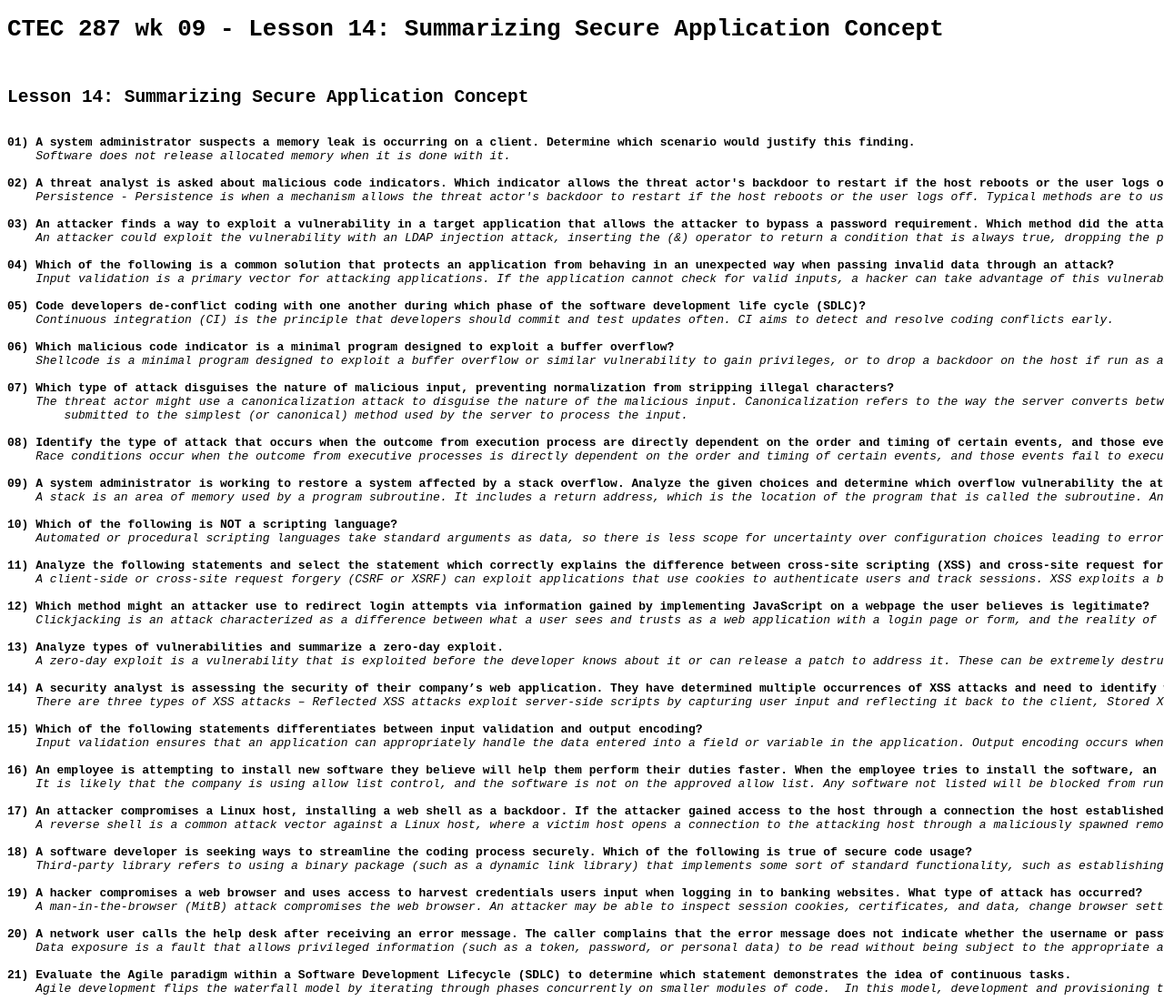
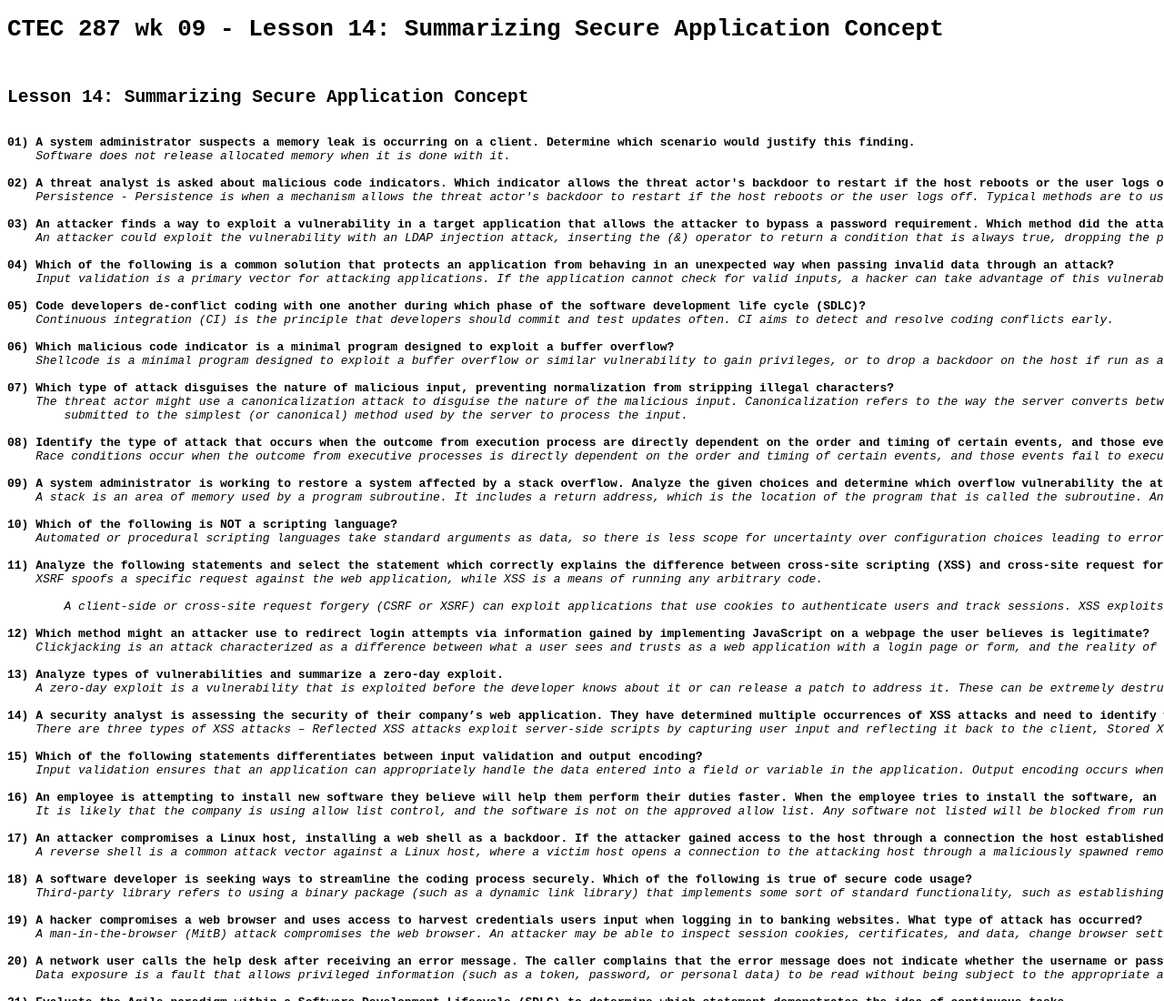
Before and after one commit to Ploppa-Smurph/ctec287_networkSecurity, a plain HTML site: page wk09/index.html in a window 1280 px wide. Shown: the top 1100 px of the page at 91% size. Drawn offline with Linux system fonts and the light colour scheme.

Commit message:
working on 287

```diff
--- a/wk09/index.html
+++ b/wk09/index.html
@@ -41,7 +41,9 @@
     <i>Automated or procedural scripting languages take standard arguments as data, so there is less scope for uncertainty over configuration choices leading to errors. A domain-specific language (DSL) performs a particular task, such as regex string parsing.</i>
 
 <b>11) Analyze the following statements and select the statement which correctly explains the difference between cross-site scripting (XSS) and cross-site request forgery (XSRF).</b>
-    <i>A client-side or cross-site request forgery (CSRF or XSRF) can exploit applications that use cookies to authenticate users and track sessions. XSS exploits a browser’s trust and can perform an XSRF attack.</i>
+    <i>XSRF spoofs a specific request against the web application, while XSS is a means of running any arbitrary code.
+
+        A client-side or cross-site request forgery (CSRF or XSRF) can exploit applications that use cookies to authenticate users and track sessions. XSS exploits a browser’s trust and can perform an XSRF attack.</i>
 
 <b>12) Which method might an attacker use to redirect login attempts via information gained by implementing JavaScript on a webpage the user believes is legitimate?</b>
     <i>Clickjacking is an attack characterized as a difference between what a user sees and trusts as a web application with a login page or form, and the reality of the page or form containing a malicious layer or invisible iFrame, allowing an attacker to intercept or redirect user input.</i>
```
